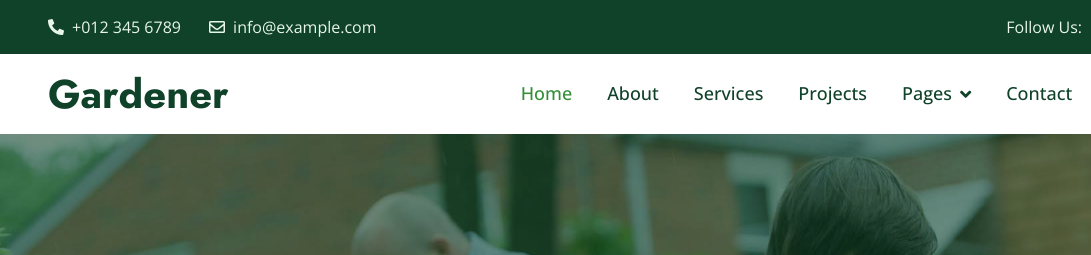
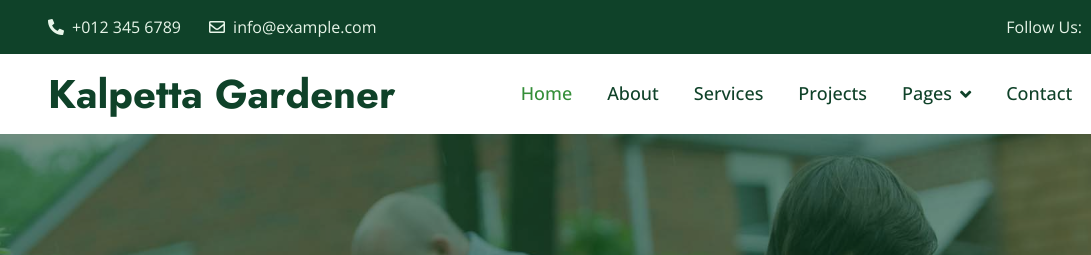
Before and after one commit to yaseenhse/garden-demo, a plain HTML site: page index.html in a window 1280 px wide. Shown: the top 255 px of the page, 0-1091 px from the left. Drawn offline with nearby package versions, Linux system fonts and the light colour scheme; animation ran at ten frames a second.

Commit message:
index file change

```diff
--- a/index.html
+++ b/index.html
@@ -70,7 +70,7 @@
     <!-- Navbar Start -->
     <nav class="navbar navbar-expand-lg bg-white navbar-light sticky-top p-0">
         <a href="index.html" class="navbar-brand d-flex align-items-center px-4 px-lg-5">
-            <h1 class="m-0">Gardener</h1>
+            <h1 class="m-0">Kalpetta Gardener</h1>
         </a>
         <button type="button" class="navbar-toggler me-4" data-bs-toggle="collapse" data-bs-target="#navbarCollapse">
             <span class="navbar-toggler-icon"></span>
```
